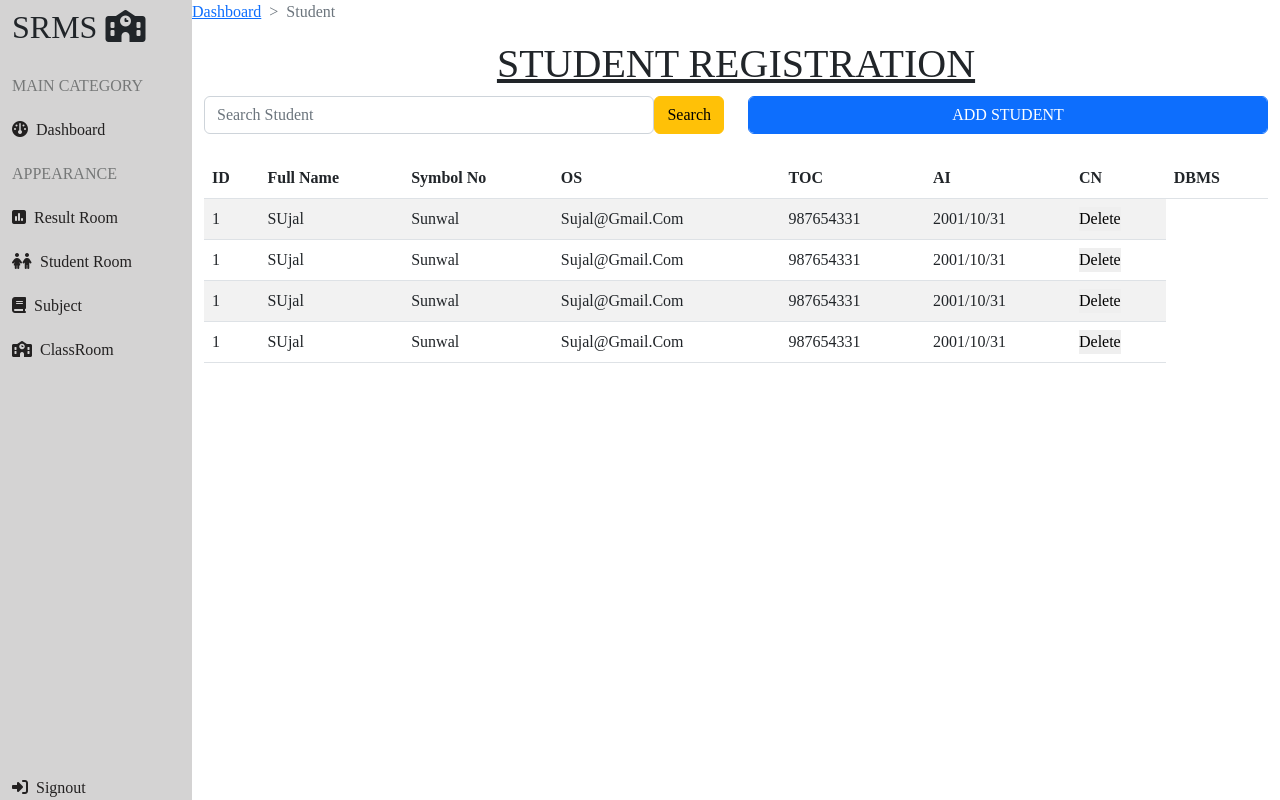
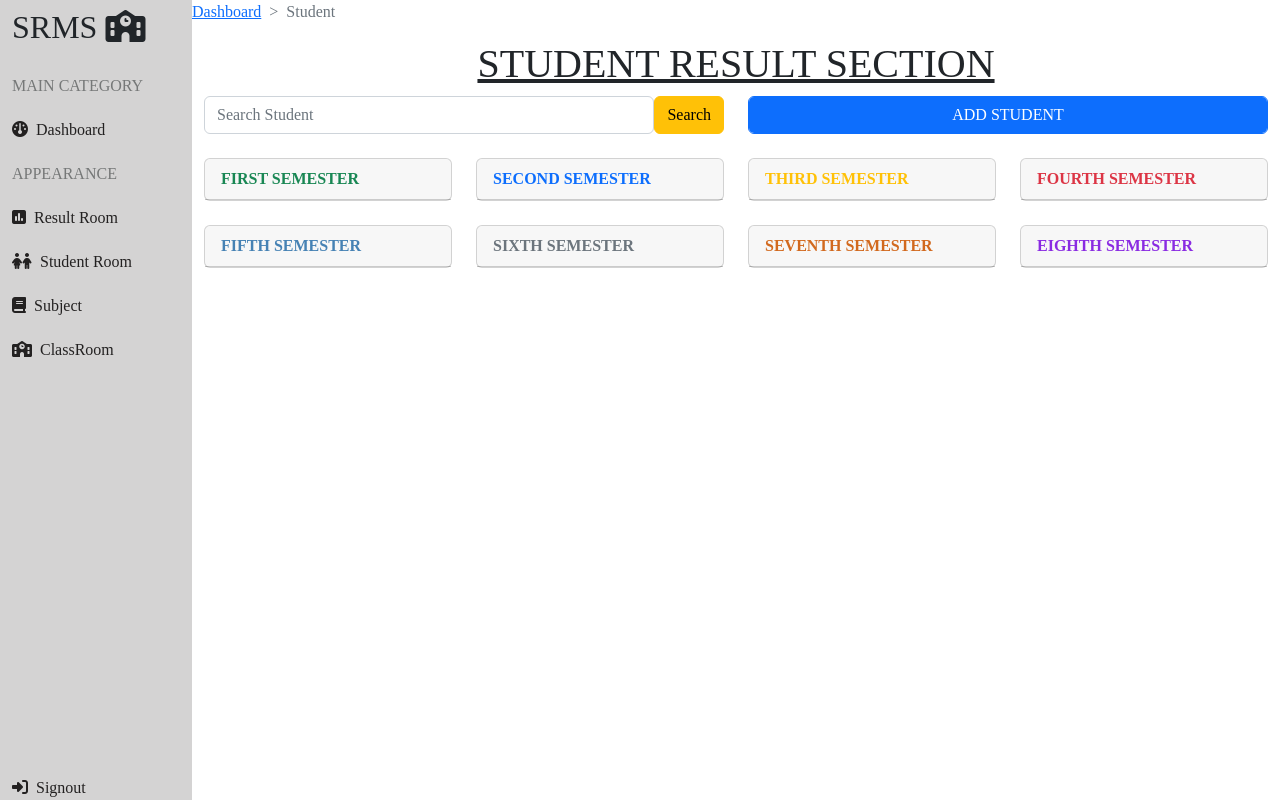
Before and after one commit to sujal58/srms, a plain HTML site: page frontend/result_gene.html in a window 1280 px wide. Drawn offline with Linux system fonts and the light colour scheme.

Commit message:
changes has been updated

```diff
--- a/backend/config/db.js
+++ b/backend/config/db.js
@@ -5,6 +5,8 @@ const sequelize = new Sequelize("srms", "root", "", {
   host: "hostname",
   dialect: "mysql",
 });
+
+module.exports = sequelize;
 
 // const connection = mysql.createPool({
 //   host: "localhost",
--- a/backend/package.json
+++ b/backend/package.json
@@ -12,9 +12,11 @@
   "author": "",
   "license": "ISC",
   "dependencies": {
+    "body-parser": "^1.20.2",
     "dotenv": "^16.3.1",
     "express": "^4.18.2",
     "mysql2": "^3.6.5",
-    "nodemon": "^3.0.2"
+    "nodemon": "^3.0.2",
+    "sequelize": "^6.35.2"
   }
 }
--- a/frontend/result_gene.html
+++ b/frontend/result_gene.html
@@ -49,7 +49,7 @@
             <div class="row">
                 <div class="col col-lg-12 col-md-6 col-sm-6">
                     <div class="student-reg-heading text-center text-decoration-underline">
-                        <h1>STUDENT REGISTRATION</h1>
+                        <h1>STUDENT RESULT SECTION</h1>
                     </div>
                 </div>
             </div>
@@ -77,7 +77,79 @@
             </div>
         </div>
 
-        <!-- Student data table -->
+
+        <!-- Result for each semester -->
+
+        <div class="container semester-list-box mt-4">
+            <div class="row">
+                <div class="col col-lg-3 col-md-3 col-sm-2">
+                    <div class="card" style="width: auto;">
+                        <div class="card-header text-success fw-bold">
+                            FIRST SEMESTER
+                        </div>
+                    </div>
+                </div>
+
+                <div class="col col-lg-3 col-md-3 col-sm-2">
+                    <div class="card" style="width: auto;">
+                        <div class="card-header text-primary fw-bold">
+                            SECOND SEMESTER
+                        </div>
+                    </div>
+                </div>
+
+                <div class="col col-lg-3 col-md-3 col-sm-2">
+                    <div class="card" style="width: auto;">
+                        <div class="card-header text-warning fw-bold">
+                            THIRD SEMESTER
+                        </div>
+                    </div>
+                </div>
+
+                <div class="col col-lg-3 col-md-3 col-sm-2">
+                    <div class="card" style="width: auto;">
+                        <div class="card-header text-danger fw-bold">
+                            FOURTH SEMESTER
+                        </div>
+                    </div>
+                </div>
+            </div>
+            <br>
+            <div class="row">
+                <div class="col col-lg-3 col-md-3 col-sm-2">
+                    <div class="card" style="width: auto;">
+                        <div class="card-header fw-bold" style="color: steelblue;">
+                            FIFTH SEMESTER
+                        </div>
+                    </div>
+                </div>
+
+                <div class="col col-lg-3 col-md-3 col-sm-2">
+                    <div class="card" style="width: auto;">
+                        <div class="card-header text-secondary fw-bold">
+                            SIXTH SEMESTER
+                        </div>
+                    </div>
+                </div>
+
+                <div class="col col-lg-3 col-md-3 col-sm-2">
+                    <div class="card" style="width: auto;">
+                        <div class="card-header fw-bold" style="color: chocolate;">
+                            SEVENTH SEMESTER
+                        </div>
+                    </div>
+                </div>
+
+                <div class="col col-lg-3 col-md-3 col-sm-2">
+                    <div class="card" style="width: auto;">
+                        <div class="card-header fw-bold" style="color: blueviolet;">
+                            EIGHTH SEMESTER
+                        </div>
+                    </div>
+                </div>
+        </div>
+
+        <!-- Student data table
         <div class="container mt-4">
             <table class="table table-striped">
                 <thead>
@@ -145,7 +217,7 @@
                     </tr>
                 </tbody>
             </table>
-        </div>
+        </div> -->
 
 
 
```
Also changed, not shown: backend/index.js (+14 -7 lines), backend/models/Users.js (added, +31 -0 lines), 1 other file.
